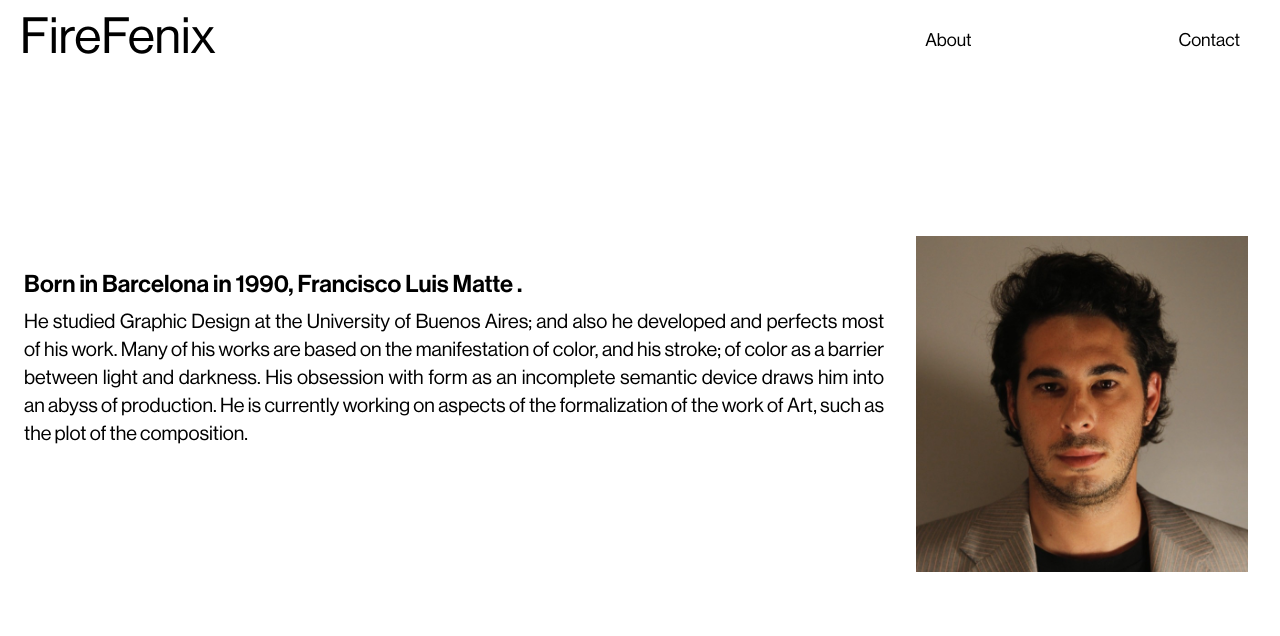
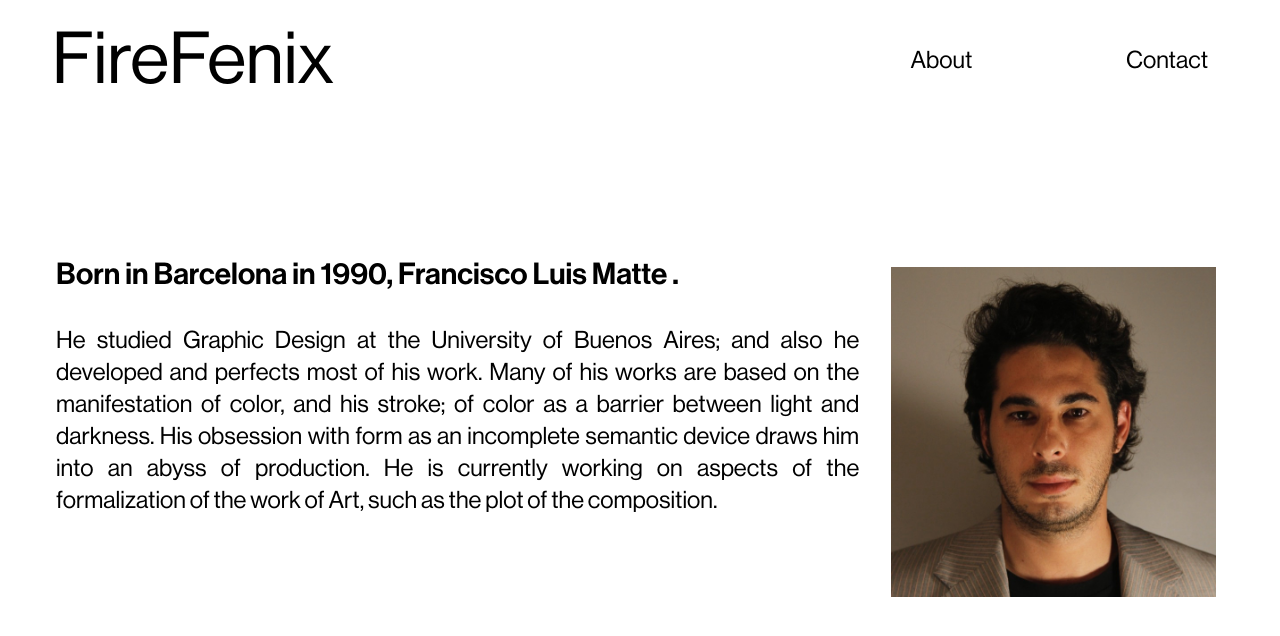
Before and after one commit to marcogiabbani/FireFenix, a React (Vite) app: page /about in a window 1280 px wide. Shown: the top 636 px of the page. Built offline with nearby package versions, Linux system fonts and the light colour scheme.

Commit message:
fully responsive

```diff
--- a/src/App.jsx
+++ b/src/App.jsx
@@ -7,7 +7,7 @@ import About from './components/About';
 
 function App() {
   return (
-    <div className='h-screen flex flex-col'>
+    <div className='h-screen flex flex-col md:px-5 lg:px-8'>
       <Router>
         <Navbar />
         <Routes>
--- a/src/components/About.jsx
+++ b/src/components/About.jsx
@@ -3,12 +3,12 @@ import { Fran } from '../assets/index'
 
 function About() {
   return (
-    <div className='h-[100%] flex flex-col md:flex-row md:justify-around md:h-[80%]'>
+    <div className='h-[100%] flex flex-col w-auto md:flex-row md:justify-around md:h-[80%] lg:justify-between'>
 
 
-      <div className='pt-3 px-2 sm:h-1/6 sm:flex sm:flex-col sm:justify-center md:h-[100%] md:px-6 md:pb-24'>
-        <p className='text-3xl font-[NeueHaasGrotDisp65Medium] md:text-2xl'>Born in Barcelona in 1990, Francisco Luis Matte .</p>
-        <div className=' pt-2 md:text-xl'>
+      <div className='pt-3 px-2 sm:h-1/6 sm:flex sm:flex-col sm:justify-center md:h-[100%] md:px-6 md:pb-24 lg:max-w-[70%]'>
+        <p className='text-3xl font-[NeueHaasGrotDisp65Medium] md:text-2xl md:pb-3 lg:text-3xl xl:text-4xl'>Born in Barcelona in 1990, Francisco Luis Matte .</p>
+        <div className=' pt-2 md:text-xl lg:text-2xl lg:pt-5 xl:text-3xl'>
           <p className='text-justify'>He studied Graphic Design at the University of Buenos Aires; and also he
         developed and perfects most of his work. Many of his works are based on the
         manifestation of color, and his stroke; of color as a barrier between light and
--- a/src/components/Contact.jsx
+++ b/src/components/Contact.jsx
@@ -2,22 +2,22 @@ import React from 'react';
 
 function Contact() {
   return (
-    <div className='h-[100%] flex flex-col pl-2'>
-      <div className='h-1/2 flex flex-col justify-center'>
-        <span className='text-3xl md:text-7xl'>hellofirefenix@gmail.com</span>
+    <div className='h-[100%] flex flex-col xl:justify-center'>
+      <div className='h-1/2 flex flex-col justify-center xl:h-auto'>
+        <span className='text-3xl md:text-7xl xl:text-9xl'>hellofirefenix@gmail.com</span>
       </div>
 
-      <div className='h-1/2'>
+      <div className='h-1/2 xl:h-auto'>
         <div>
-          <span className='text-3xl md:text-7xl md:pl-1'>-</span>
+          <span className='text-3xl md:text-7xl md:pl-1 xl:text-9xl'>-</span>
         </div>
 
         <div>
-          <span className='text-3xl md:text-7xl'>Buenos Aires.</span>
+          <span className='text-3xl md:text-7xl xl:text-9xl'>Buenos Aires.</span>
         </div>
 
         <div>
-          <span className='text-3xl md:text-7xl'>Argentina.</span>
+          <span className='text-3xl md:text-7xl xl:text-9xl'>Argentina.</span>
         </div>
       </div>
     </div>
--- a/src/components/Home.jsx
+++ b/src/components/Home.jsx
@@ -15,7 +15,7 @@ function Home() {
         })}
       </div>
 
-      <div className='flex flex-col pl-2 text-xl text-center md:text-left md:text-xs'>
+      <div className='flex flex-col pl-2 text-xl text-center md:text-left md:text-base '>
         {socialMedia.map((socialNetwork) => {
           return (
             <a target="_blank" href={`${socialNetwork.link}`} key={socialNetwork.id} rel="noreferrer">
--- a/src/components/NavBar.jsx
+++ b/src/components/NavBar.jsx
@@ -10,11 +10,11 @@ function Navbar() {
   const [toggle, setToggle] = useState(false);
 
   return (
-    <nav className="min-w-[250px] max-h-20 flex justify-between md:px-5 md:py-3 md:w-auto">
+    <nav className="min-w-[250px] max-h-20 flex justify-between sm:px-5 md:py-3 md:w-auto lg:max-h-fit  lg:pt-6">
 
       <div className='w-10/12 sm:w-2/3 md:w-2/3 '>
         <Link to='/'>
-          <span className='text-6xl md:text-[50px]'>
+          <span className='text-6xl md:text-[50px] lg:text-7xl xl:text-8xl'>
                 FireFenix
           </span>
         </Link>
@@ -25,9 +25,12 @@ function Navbar() {
 
         {navLinks.map((nav) => (
           <Link to={`/${nav.link}`} key={nav.id}>
-            <li key={nav.id} className="cursor-pointer py-4 text-[25px] md:text-[18px]">
-              {nav.title}
-            </li>
+            <button className='focus:underline underline-offset-1 '>
+
+              <li key={nav.id} className="focus:underline cursor-pointer py-4 text-[25px] md:text-[18px]  lg:text-2xl">
+                {nav.title}
+              </li>
+            </button>
           </Link>
         ))}
 
```
